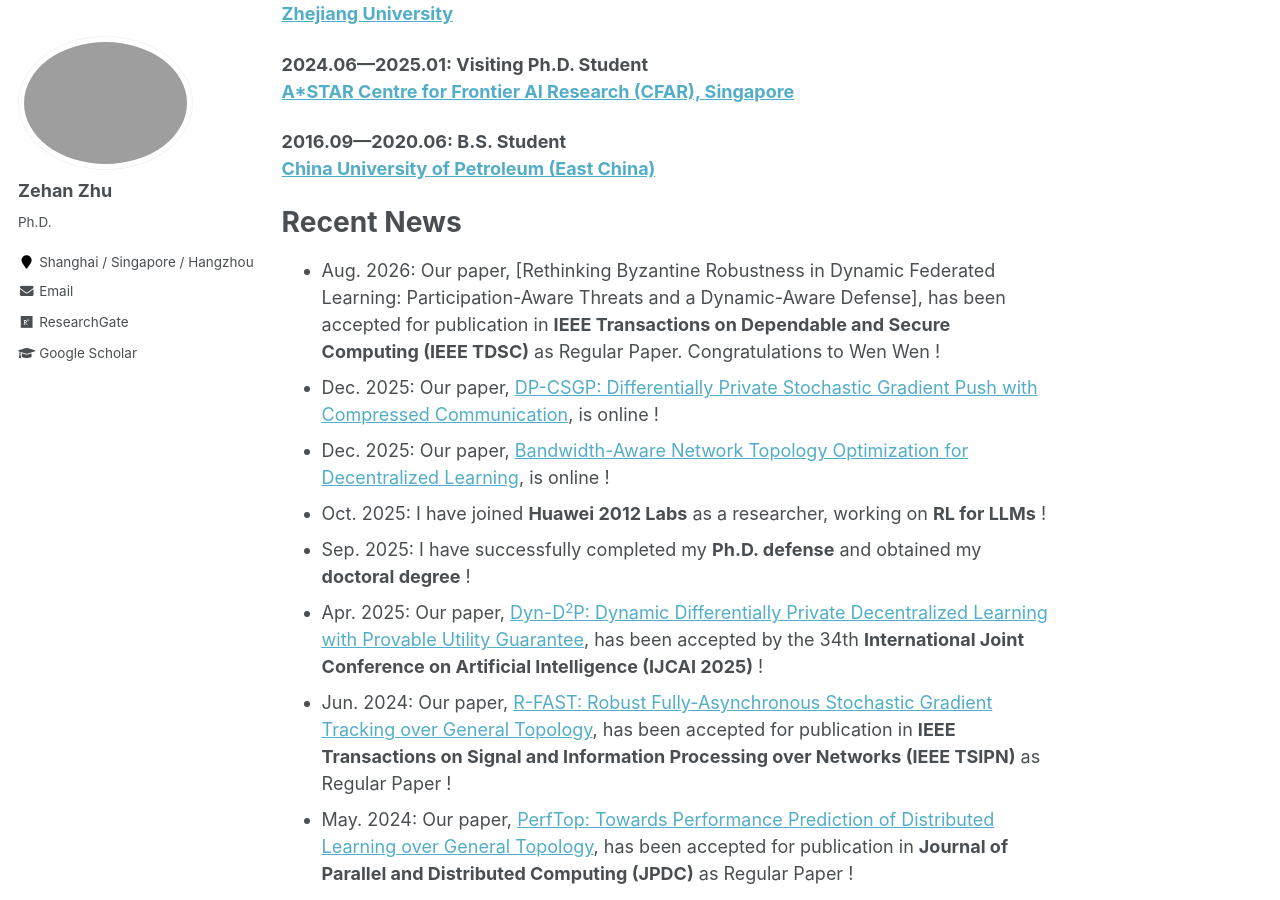
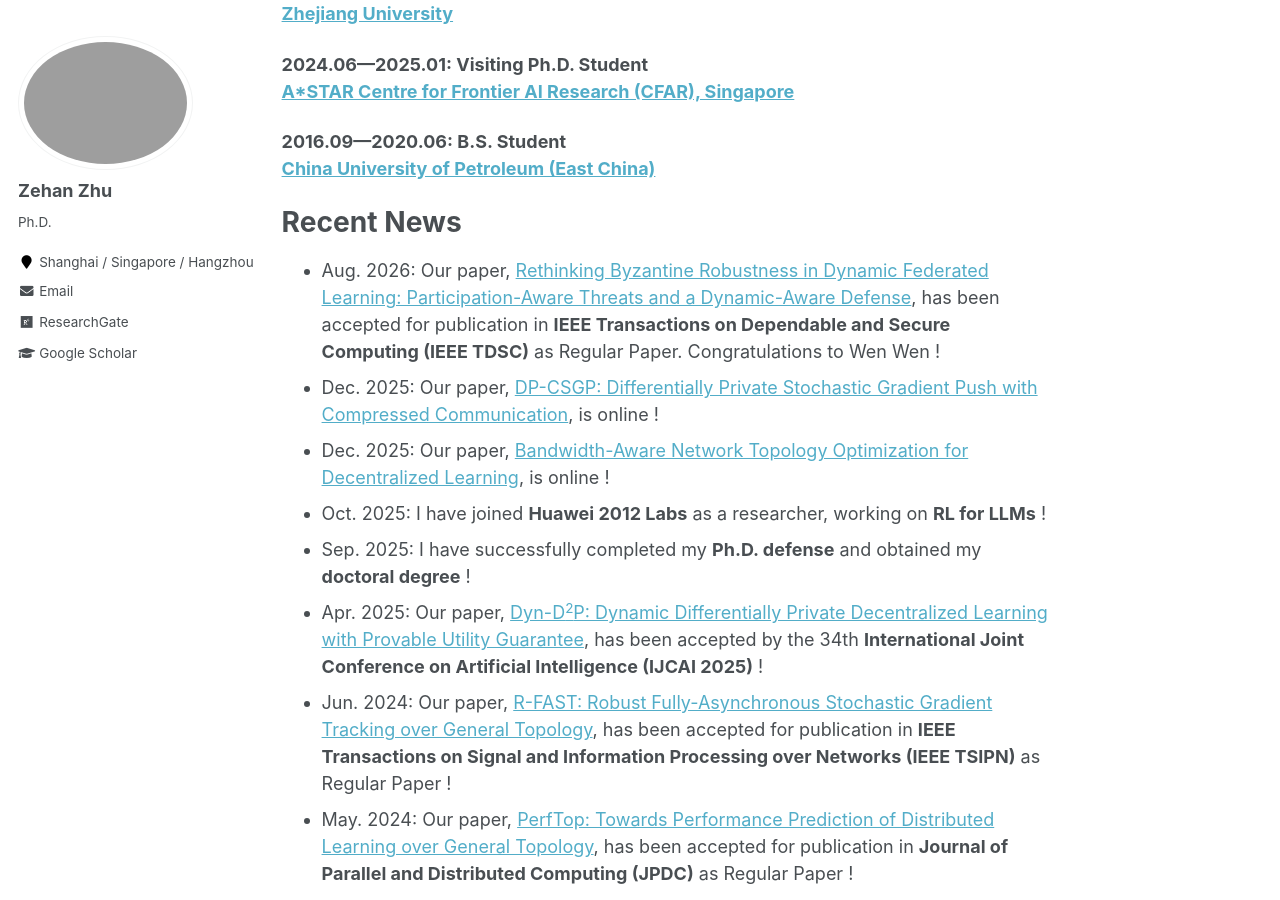
Before and after one commit to zehanzhu/zehanzhu.github.io, a Jekyll site: the page built from _pages/about.md, in a window 1280 px wide and 900 px high, scrolled down 447 px. Built offline with Jekyll 4.4.1, drawn with Linux system fonts in a browser that asks for light colours; part of the change alters nothing that is shown.

```diff
--- a/_pages/about.md
+++ b/_pages/about.md
@@ -28,7 +28,7 @@ Education Background
 
 Recent News
 ======
-* Aug. 2026: Our paper, [Rethinking Byzantine Robustness in Dynamic Federated Learning: Participation-Aware Threats and a Dynamic-Aware Defense], has been accepted for publication in **IEEE Transactions on Dependable and Secure Computing (IEEE TDSC)** as Regular Paper. Congratulations to Wen Wen !
+* Aug. 2026: Our paper, [Rethinking Byzantine Robustness in Dynamic Federated Learning: Participation-Aware Threats and a Dynamic-Aware Defense](TBD), has been accepted for publication in **IEEE Transactions on Dependable and Secure Computing (IEEE TDSC)** as Regular Paper. Congratulations to Wen Wen !
 * Dec. 2025: Our paper, [DP-CSGP: Differentially Private Stochastic Gradient Push with Compressed Communication](https://arxiv.org/abs/2512.13583), is online !
 * Dec. 2025: Our paper, [Bandwidth-Aware Network Topology Optimization for Decentralized Learning](https://www.arxiv.org/abs/2512.07536), is online !
 * Oct. 2025: I have joined **Huawei 2012 Labs** as a researcher, working on **RL for LLMs** !
```
